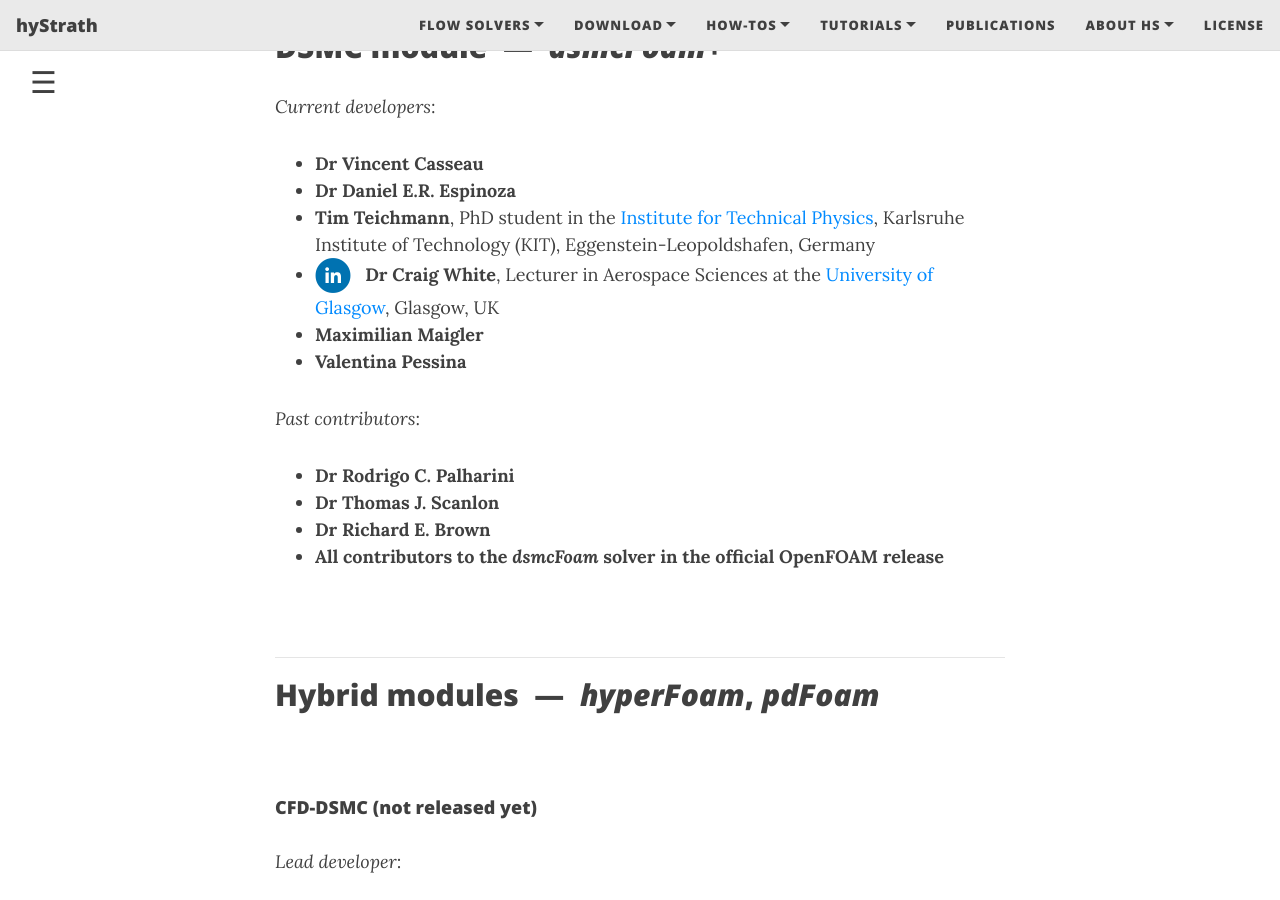
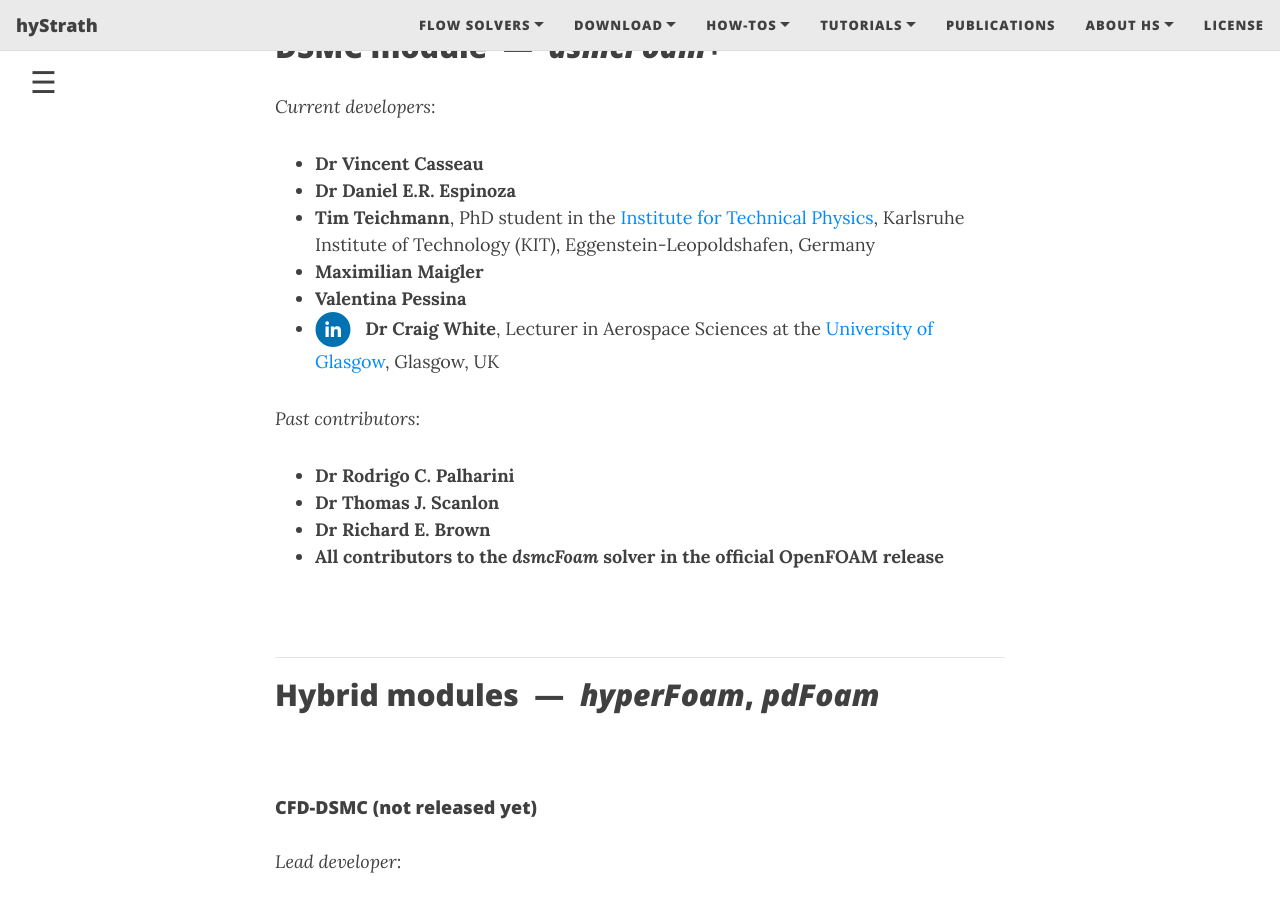
Before and after one commit to hystrath/hystrath.github.io, a Jekyll site: the page built from people.md, in a window 1280 px wide and 900 px high, scrolled down 1534 px. Built offline with Jekyll 4.4.1, drawn with Linux system fonts in a browser that asks for light colours; nearby versions of some CDN libraries; part of the change alters nothing that is shown.

Commit message:
Editing pages

```diff
--- a/people.md
+++ b/people.md
@@ -137,6 +137,8 @@ _Current developers_:
 * **Dr Vincent Casseau**
 * **Dr Daniel E.R. Espinoza**
 * **Tim Teichmann**, PhD student in the [Institute for Technical Physics](http://www.itep.kit.edu/english/), Karlsruhe Institute of Technology (KIT), Eggenstein-Leopoldshafen, Germany
+* **Maximilian Maigler**
+* **Valentina Pessina**
 * <a style="text-decoration: none" href="https://uk.linkedin.com/in/craig-white-53b70387" target="_blank">
     <span class="fa-stack" aria-hidden="true">
       <i class="fas fa-circle fa-stack-2x" style='color:#0072B1'></i>
@@ -144,8 +146,6 @@ _Current developers_:
     </span>
     <span class="sr-only">LinkedIn</span>
   </a> &nbsp; **Dr Craig White**, Lecturer in Aerospace Sciences at the [University of Glasgow](https://www.gla.ac.uk/schools/engineering/staff/craigwhite/), Glasgow, UK
-* **Maximilian Maigler**
-* **Valentina Pessina**
 
 
 _Past contributors_:
```
